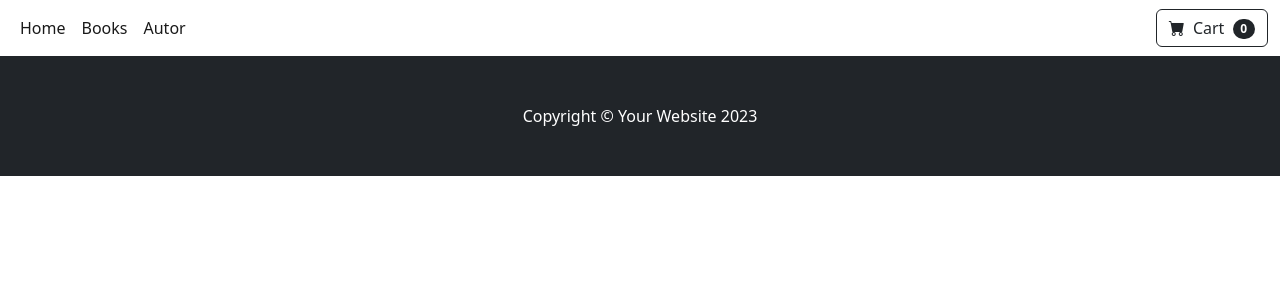
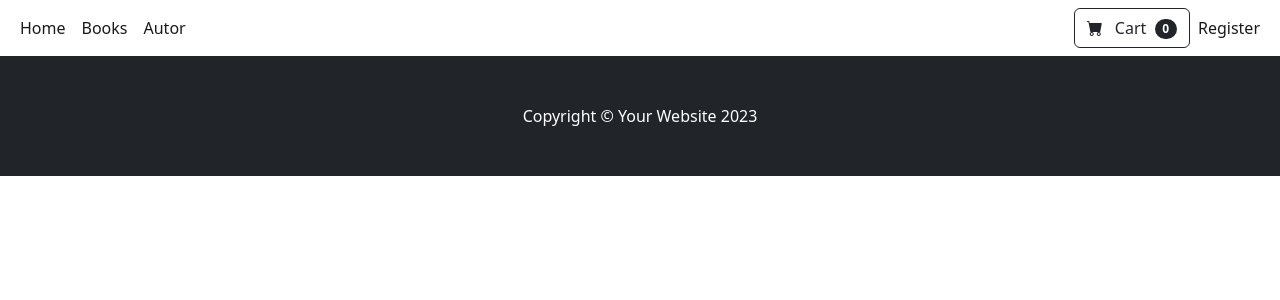
Before and after one commit to jhorvi24/bookstore-container, a Flask app: page / in a window 1280 px wide. Shown: the top 300 px of the page. Run offline with Flask 3, Linux system fonts and the light colour scheme; some libraries are stand-ins or nearby versions.

Commit message:
Add register function for users

```diff
--- a/app.py
+++ b/app.py
@@ -1,9 +1,14 @@
 #This is a project for build one bookstore using microservices architecture
 
 from flask import Flask, render_template, request, redirect, url_for, flash
+from flask_login import login_user, logout_user, login_required, current_user
 import sqlite3
+from forms import RegisterForm
 
 app = Flask(__name__)
+app.config['SECRET_KEY']='9d10dc09c925e33b6021ccf3'
+
+
 
 
 @app.route('/')
@@ -24,6 +29,15 @@ def catalog():
 
     return render_template('catalog.html', books=books)
 
+@app.route('/register')
+def login():
+    form = RegisterForm()
+    if form.validate_on_submit():
+        flash('User created successfully!', 'success')
+        return redirect(url_for('home'))
+    return render_template('register.html', form=form)
+
+
 @app.route('/cart')
 def cart():
     return render_template('cart.html')
--- a/templates/base.html
+++ b/templates/base.html
@@ -28,19 +28,26 @@
                     <a class="nav-link active" aria-current="page" href="#">Home</a>
                   </li>
                   <li class="nav-item">
-                    <a class="nav-link active" href="#">Books</a>
+                    <a class="nav-link active" href="{{ url_for('catalog')}}">Books</a>
                   </li>
                   <li class="nav-item">
                     <a class="nav-link active" aria-disabled="true">Autor</a>
                   </li>
                 </ul>
-                <form class="d-flex">
+
+                  <ul class="navbar-nav">
+                  <form class="d-flex">
                     <button class="btn btn-outline-dark" type="submit">
-                        <i class="bi-cart-fill me-1"></i>
+                        <i class="bi-cart-fill me-2"></i>
                         Cart
                         <span class="badge bg-dark text-white ms-1 rounded-pill">0</span>
                     </button>
-                </form>
+                  </form>
+                  <li class="nav-item">
+                    <a class="nav-link active" href="{{ url_for('login')}}">Register</a>
+                  </li>
+                  </ul>
+
               </div>
             </div>
           </nav>
```
Also changed, not shown: forms.py (added, +11 -0 lines), templates/register.html (added, +40 -0 lines), db/catalog.db, 1 other file.
